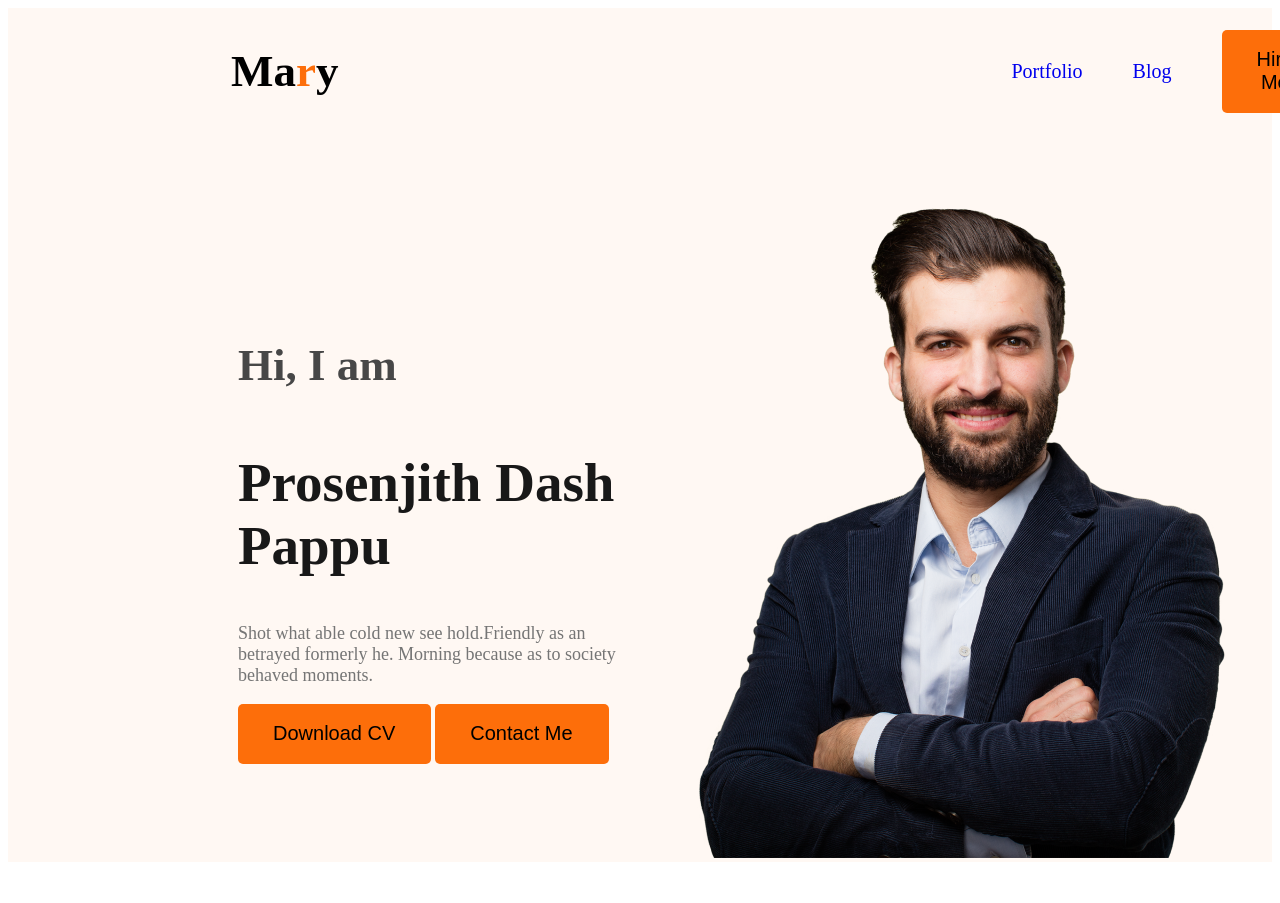
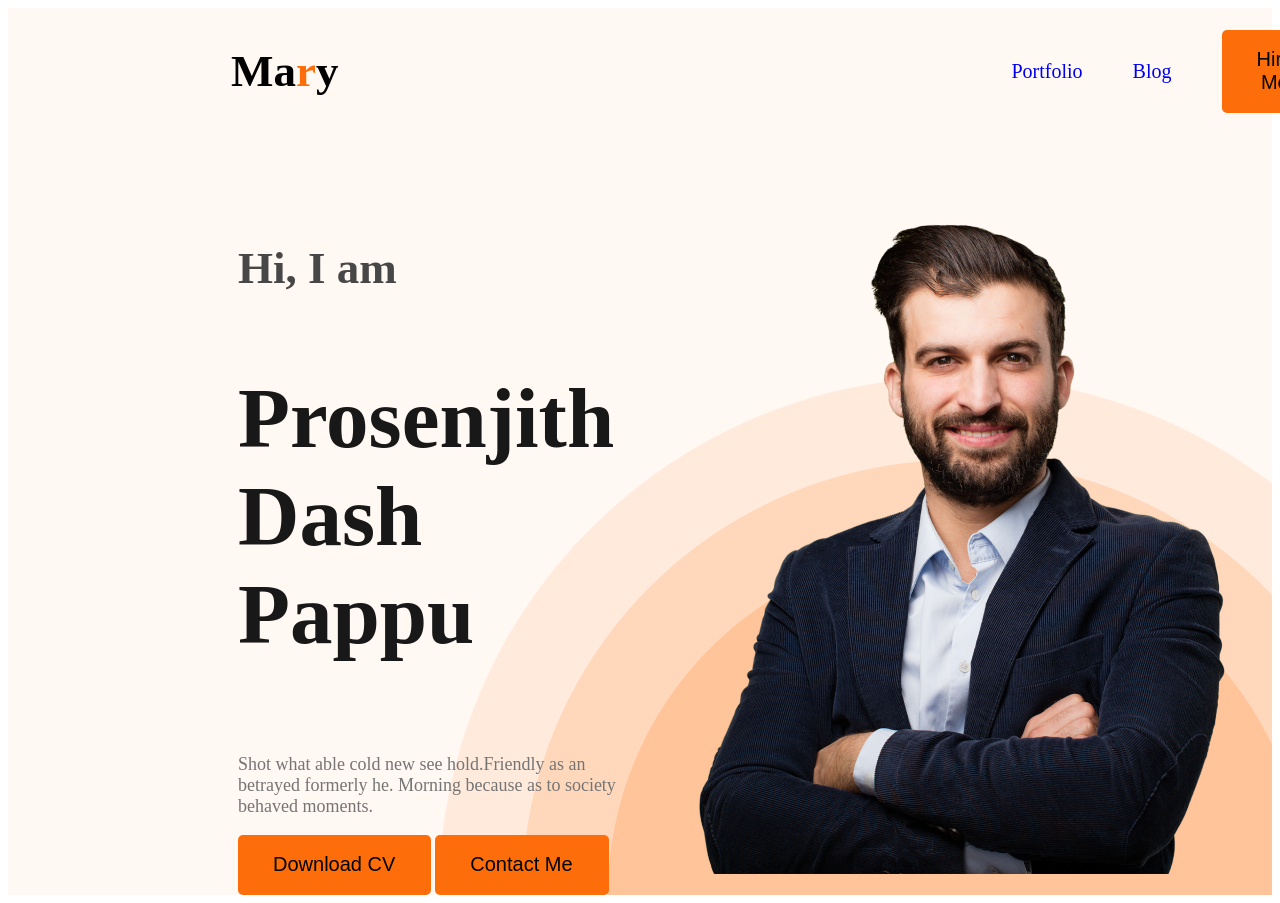
Before and after one commit to prosenjithdash/web-developer-portfolio-html-css, a plain HTML site: page index.html in a window 1280 px wide. Shown: the top 903 px of the page. Before the commit the page ends 870 px from the top, so only its background shows below. Drawn offline with Linux system fonts and the light colour scheme.

Commit message:
banner section done

```diff
--- a/index.html
+++ b/index.html
@@ -25,7 +25,7 @@
         </nav>
 
         <div class="banner">
-            <div>
+            <div class="banner-content">
                 <h4 class="b-sub-title">Hi, I am</h4>
                 <h2 class="b-title">Prosenjith Dash Pappu</h2>
                 <p class="b-des">Shot what able cold new see hold.Friendly as an betrayed formerly he. Morning because as to society behaved moments.</p>
--- a/style.css
+++ b/style.css
@@ -62,6 +62,9 @@
 .header{
 
     background-color: #FFF8F3;
+    background-image: url(images/header_bg.png);
+    background-repeat: no-repeat;
+    background-position: bottom right;
 
 }
 .banner{
@@ -71,28 +74,30 @@
     padding-right: 38px;
     padding-top: 47px;
     padding-bottom: 0;
+    justify-content: space-between;
 }
+.banner-content{
+    max-width: 500px;
+}
+
 .b-sub-title{
     color: var(--Dark-02, #474747);
-    font-size: 45px;
-
-    /* padding-bottom: 5px; */
+        font-size: 45px;
+        font-weight: 600;
+        padding-bottom: 5px;
 }
 .b-title{
-    color: var(--Dark-01, #181818);
-        font-size: 55px;
-        /* padding-bottom: 20px; */
+        color: var(--Dark-01, #181818);
+        font-size: 85px;
+        font-weight: 700;
+        padding-bottom: 20px;
 }
 .b-des{
-    color: var(--Dark-03, #757575);
+        color: var(--Dark-03, #757575);
         font-size: 18px;
-        /* 166.667% */
+        font-weight: 400;
         /* padding-bottom: 30px; */
 }
 /* .b-btn{
     padding-bottom: 184px;
 } */
-.b-img{
-    width: 584px;
-
-}
```
